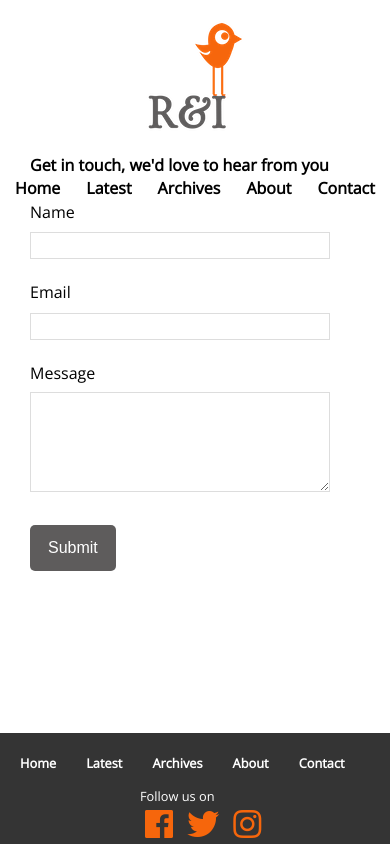
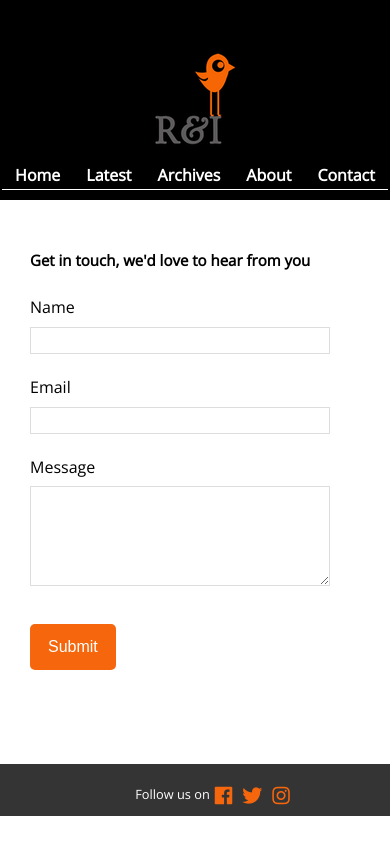
Before and after one commit to dhirendra14dev/newswebsite, a Django app: page /contactus in a window 390 px wide. Run offline with Django 3.2, Linux system fonts and the light colour scheme; some libraries are stand-ins or nearby versions.

Commit message:
mobile interface

```diff
--- a/newsletter/static/css/style.css
+++ b/newsletter/static/css/style.css
@@ -1,5 +1,6 @@
 @import url('https://fonts.googleapis.com/css2?family=Open+Sans:wght@300&display=swap');
 @import url('https://fonts.googleapis.com/css2?family=Crimson+Text:wght@700&display=swap');
+@import url('https://fonts.googleapis.com/css2?family=Lora:ital,wght@1,700&display=swap');
 /* Reset*/
 * {
   margin:0;
@@ -284,15 +302,26 @@ padding:0px 0px 10px 0px;
 font-size: 16px;
 }
 /* Mobile */
+/*************************************************************************/
 @media(max-width: 767px) {
 
   /* Navbar */
   .navbar {
       flex-direction: column;
+      align-content: center;
+      justify-content: center;
       height: 200px;
+      background:rgb(0, 0, 0);
+  }
+  .navlogo{
+    padding:0px;
+    margin-top:-2rem;
+    /* background:black; */
   }
 .nav-items{
-  margin: 0rem;
+  margin: -1.5rem;
+  border-bottom: 1px solid rgb(255, 255, 255);
+  /* background: green; */
 }
 .navbar a {
       padding: 10px 10px;
@@ -300,7 +329,7 @@ font-size: 16px;
   }
 ul a {
     font-size: 1rem;
-    color:black;
+    color:white;
     font-weight:700;
     padding: 0px 20px;
     margin: 0 5px;
@@ -332,7 +361,10 @@ ul a {
     justify-content: center;
   }
   .btn {
-    margin-top: 5px
+    margin-top: 10px;
+    background-color: #f6660c;
+
+
   }
   .subs-form input{
     width: 16rem;
@@ -342,7 +374,7 @@ ul a {
   }
   /* Footer */
 #main-footer {
-  position:fixed;
+  position:relative;
   left: 0;
   bottom: 0;
   width: 100%;
@@ -350,9 +382,10 @@ ul a {
   color:white;
 }
 .footer-container{
+  /* background: crimson; */
   display:flex;
-  flex-direction: column;
-  justify-content: space-between;
+  align-content: center;
+  justify-content: center;
 }
 /* .footer-logo{
   display:block;
@@ -360,30 +393,49 @@ ul a {
 } */
 .navlinks {
   margin-top: 1rem;
+  display:none;
 }
 .linklist{
+  display:none;
   display:flex;
   flex-direction:row;
 }
 .linklist a{
+display:none;
 padding: 5px 5px 5px 15px;
 font-size: 0.8rem;
 color: white;
 }
 .icons{
-  padding: 0px 0px 0px 100px;
+  display:flex;
+  flex-direction: row;
+  align-content: center;
+  justify-content: center;
+  padding: 10px 20px 10px 20px;
+  /* background: blue; */
 }
 .icons p{
   font-size: 0.8rem;
+  display: inline-block;
 }
 .icons a{
-  display:inline;
+  display:inline-block;
+  height: 5px;
   padding:0px 5px 0px 5px;
   color:#f6660c ;
 }
+.icons a .sicons{
+  font-size:20px;
+}
 /* About Section*/
+.aboutcontent{
+   margin-top:0rem;
+   margin-bottom:0rem;
+
+}
 .flex-columns{
-  margin-bottom: 5rem;
+margin-top:0rem;
+
 }
   .flex-items {
       flex-direction: column;
@@ -397,11 +449,17 @@ color: white;
  /*Contact form*/
 
 #contact-form{
+  margin-top: 6rem;
+  margin-bottom: 4rem;
+
   padding:0px 0px 30px 30px;
+}
+#contact-form label{
+  font-size:1rem;
 }
 .l-heading{
   margin-top:-3rem;
-  font-size:16px;
+  font-size:15px;
   font-weight: 700;
   padding-bottom: 20px;
 }
--- a/templates/pages/contact.html
+++ b/templates/pages/contact.html
@@ -67,13 +67,13 @@
             </div>
 
 
-
             <div class="icons">
-              <p>Follow us on</p>
-              <a target="_blank"  href="https://www.facebook.com/RnIsays"><i class="fab fa-facebook fa-2x"></i></a>
-            <a target="_blank" href="http://twitter.com/RnIsays" target="_blank"><i class="fab fa-twitter fa-2x"></i></a>
-            <a target="_blank"  href="http://instagram.com/relevant.irreverent" target="_blank"><i class="fab fa-instagram fa-2x"></i></a>
-            </div>
+            <p>Follow us on</p>
+            <a target="_blank"  href="https://www.facebook.com/RnIsays"><i class="fab fa-facebook fa-2x sicons"></i></a>
+            <a target="_blank" href="http://twitter.com/RnIsays" target="_blank"><i class="fab fa-twitter fa-2x
+                sicons"></i></a>
+            <a target="_blank"  href="http://instagram.com/relevant.irreverent" target="_blank"><i class="fab fa-instagram fa-2x sicons"></i></a>
+          </div>
 
           </div>
         </footer>
```
Also changed, not shown: other parts of newsletter/static/css/style.css (+69 -15 lines), static/css/style.css (+120 -25 lines), templates/newscontent/archives.html (+4 -3 lines), templates/newscontent/newscontent.html (+14 -3 lines), templates/pages/about.html (+5 -4 lines), templates/pages/index.html (+4 -3 lines), templates/pages/latest.html (+4 -3 lines), newsletter/static/images/R&I-logo.png, static/images/R&I-logo.png, 5 other files.
